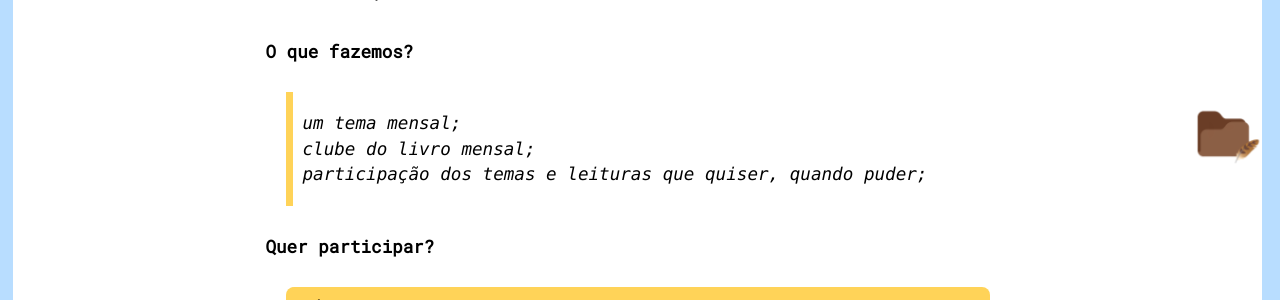
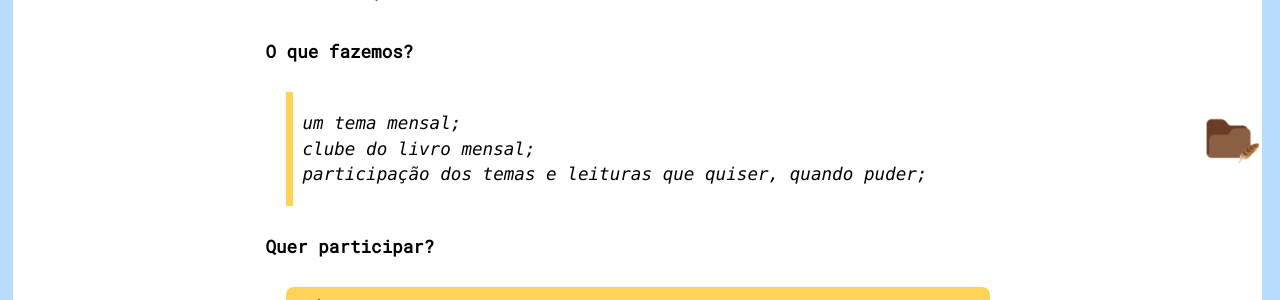
Before and after one commit to bamoretti/entreblogs, a Jekyll site: the page built from index.md, in a window 1280 px wide. Shown: the part 714-1014 px from the top of the page. Built offline with Jekyll 4.4.1, drawn with Linux system fonts in a browser that asks for light colours; comment, search, counter and statistics services are not loaded.

Commit message:
Adjust styles for .secret-file and its hover state

```diff
--- a/assets/styles.css
+++ b/assets/styles.css
@@ -720,17 +720,17 @@
     position: fixed;
     bottom: 20px;
     right: 20px;
+    width: 60px;
     z-index: 9999;
-
-    width: 70px;
-    transition: .25s ease;
+    display: block;
 }
 
 .secret-file img{
-    width:100%;
-    display:block;
+    width: 100%;
+    height: auto;
+    display: block;
 }
 
 .secret-file:hover{
-    transform: translateY(-4px) rotate(-3deg);
+    transform: scale(1.05);
 }
```
